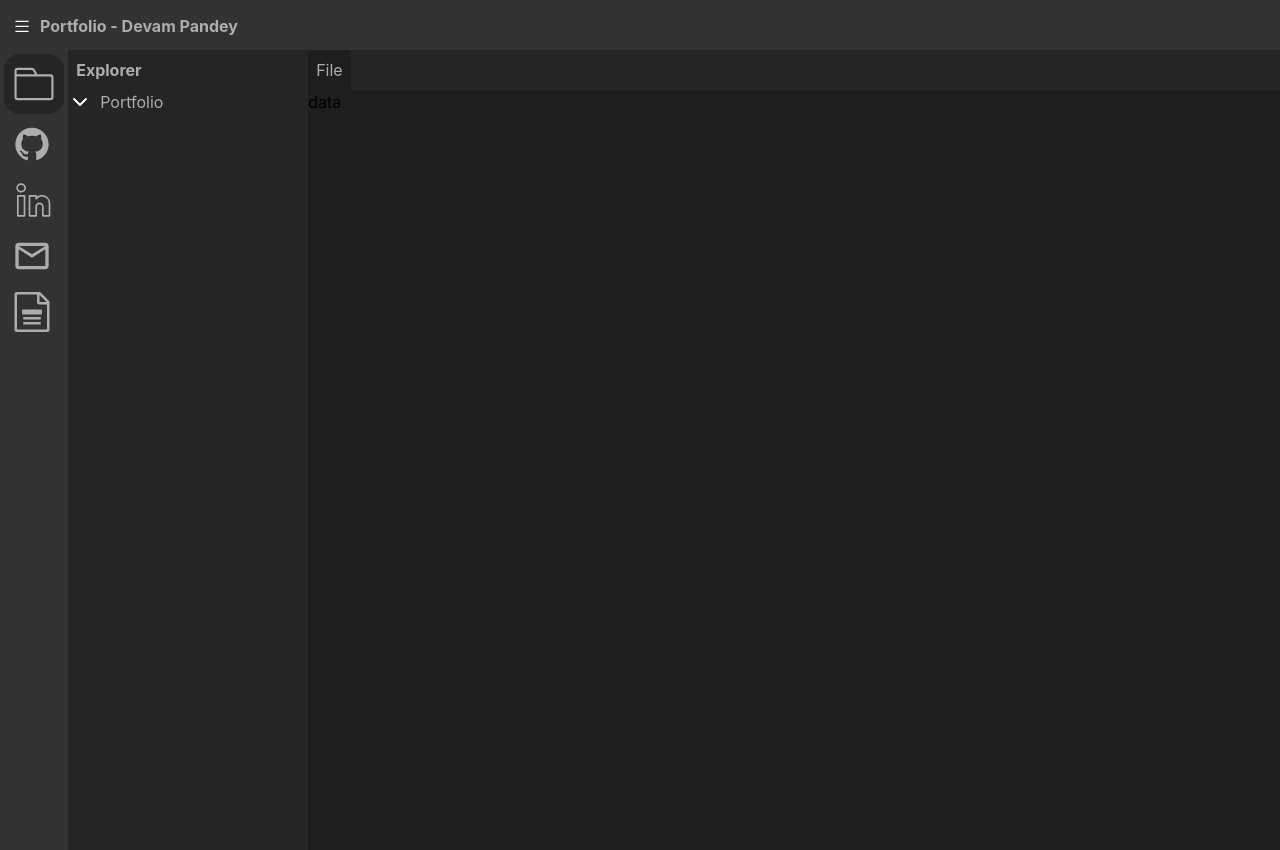
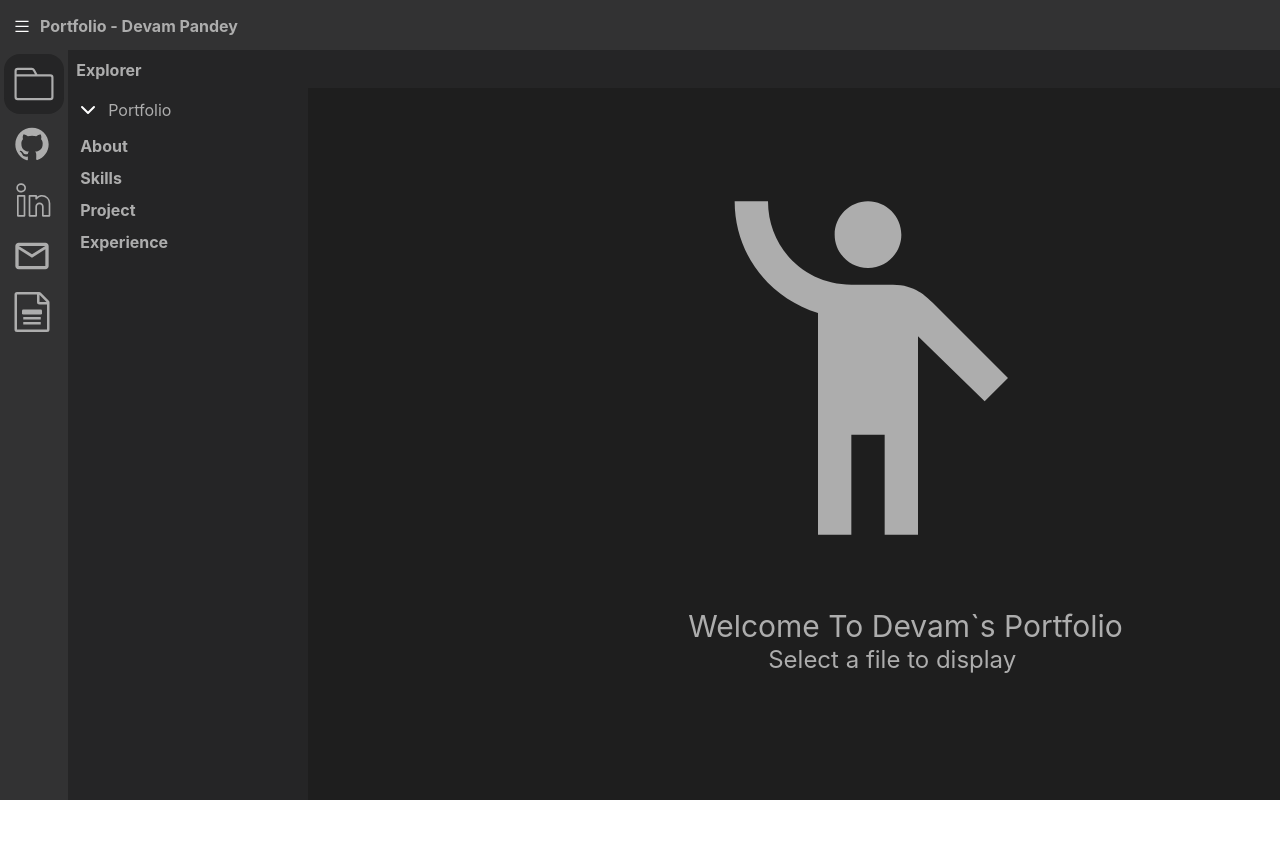
Before and after one commit to BEASTBOLTT/Portfolio, a React app: page / in a window 1280 px wide. After the commit the page ends 800 px from the top, so only its background shows below. Built offline with nearby package versions, Linux system fonts and the light colour scheme; the HTML template or start-up script is replaced by a standard one.

Commit message:
Fixed NavLinks

```diff
--- a/package.json
+++ b/package.json
@@ -13,6 +13,7 @@
     "@tailwindcss/vite": "^4.2.2",
     "react": "^19.2.4",
     "react-dom": "^19.2.4",
+    "react-router-dom": "^7.13.2",
     "tailwindcss": "^4.2.2"
   },
   "devDependencies": {
--- a/src/App.jsx
+++ b/src/App.jsx
@@ -1,23 +1,73 @@
-
-import Display from "./components/Display.jsx"
+import { createBrowserRouter, createRoutesFromElements, Route, RouterProvider } from "react-router-dom"
+import Home from "./components/Home.jsx"
 import Explorer from "./components/Explorer.jsx"
 import SideBar from "./components/SideBar.jsx"
+import Skills from "./components/Skills.jsx"
+import Experience from "./components/Experience.jsx"
+import Projects from "./components/Projects.jsx"
+import About from "./components/About.jsx"
+import { useState } from "react"
+
+
+const router = createBrowserRouter(
+  createRoutesFromElements(
+    <Route >
+      <Route path="/" element={
+        <>
+          <Explorer />
+          <Home />
+        </>
+      } />
+      <Route path="/skills" element={
+        <>
+          <Explorer />
+          <Skills />
+        </>
+      } />
+      <Route path="/projects" element={
+        <>
+          <Explorer />
+          <Projects />
+        </>
+      } />
+      <Route path="/exp" element={
+        <>
+          <Explorer />
+          <Experience />
+        </>
+      } />
+      <Route path="/about" element={
+        <>
+          <Explorer />
+          <About />
+        </>
+      } />
+    </Route>
+
+  )
+)
+
 
 
 function App() {
 
+  const [menuActive, setMenuActive] = useState(true)
+
+  function handleMenu() {
+    setMenuActive(!menuActive)
+  }
+
 
   return (
-    <div>
-      <div className=" bg-[#323233] text-white p-3 flex">
-        <svg className="h-5 w-5 mr-2 mt-1" xmlns="http://www.w3.org/2000/svg" width="16" height="16" viewBox="0 0 16 16"><path fill="#ADADAD" stroke="currentColor"  d="m2.75 12.25h10.5m-10.5-4h10.5m-10.5-4h10.5" /></svg>
+    <div className="h-screen w-screen flex flex-col">
+      <div className=" bg-[#323233] text-white p-3 w-screen flex">
+        <svg onClick={handleMenu} className="h-5 w-5 mr-2 mt-1" xmlns="http://www.w3.org/2000/svg" width="16" height="16" viewBox="0 0 16 16"><path fill="#ADADAD" stroke="currentColor" d="m2.75 12.25h10.5m-10.5-4h10.5m-10.5-4h10.5" /></svg>
         <h1 className="mt-0.5 text-[#ADADAD] font-bold">Portfolio - Devam Pandey</h1>
       </div>
-      <div className="flex">
-        <SideBar />
+      <div className="h-full flex">
+        <SideBar menuActive={menuActive} />
         <div className=" flex w-full">
-          <Explorer />
-          <Display />
+          <RouterProvider router={router} />
         </div>
       </div>
     </div>
--- /dev/null
+++ b/src/components/About.jsx
@@ -0,0 +1,18 @@
+
+
+const About = () => {
+  return (
+      <div className="flex flex-1  flex-col">
+          <div className=" bg-[#252526] h-10">
+              <div className='bg-[#1E1E1E] w-fit h-10 flex'>
+                  <h3 className="text-[#ADADAD] p-2 pr-1">about</h3>
+                  <svg className='mt-3.5 mr-2' xmlns="http://www.w3.org/2000/svg" width="16" height="16" viewBox="0 0 16 16"><path fill="#ADADAD" stroke="#ADADAD" stroke-linecap="round" stroke-linejoin="round" stroke-width="1.5" d="m11.25 4.75-6.5 6.5m0-6.5 6.5 6.5" /></svg>
+            </div>
+
+          </div>
+          <div className="bg-[#1E1E1E] h-full">about</div>
+      </div>
+  )
+}
+
+export default About
--- a/src/components/Display.jsx
+++ /dev/null
@@ -1,13 +0,0 @@
-
-function Display(){
-    return(
-        <div className="flex flex-1  flex-col">
-            <div className=" bg-[#252526] h-10">
-                <h3 className="text-[#ADADAD] bg-[#1E1E1E] w-fit h-10 p-2">File</h3>
-            </div>
-            <div className="bg-[#1E1E1E] h-full">data</div>
-        </div>
-    )
-}
-
-export default Display;
--- /dev/null
+++ b/src/components/Experience.jsx
@@ -0,0 +1,18 @@
+import React from 'react'
+
+const Experience = () => {
+  return (
+    <div className="flex flex-1  flex-col">
+      <div className=" bg-[#252526] h-10">
+        <div className='bg-[#1E1E1E] w-fit h-10 flex'>
+          <h3 className="text-[#ADADAD] p-2 pr-1">experience</h3>
+          <svg className='mt-3.5 mr-2' xmlns="http://www.w3.org/2000/svg" width="16" height="16" viewBox="0 0 16 16"><path fill="#ADADAD" stroke="#ADADAD" stroke-linecap="round" stroke-linejoin="round" stroke-width="1.5" d="m11.25 4.75-6.5 6.5m0-6.5 6.5 6.5" /></svg>
+        </div>
+
+      </div>
+      <div className="bg-[#1E1E1E] h-full">Experience</div>
+    </div>
+  )
+}
+
+export default Experience
--- a/src/components/Explorer.jsx
+++ b/src/components/Explorer.jsx
@@ -1,15 +1,38 @@
-
-
+import { useState } from "react";
+import { NavLink } from "react-router-dom";
 
 function Explorer(){
+    const [isVisible, setVisible] = useState(true);
+
+    function handleActive(){
+        setVisible(!isVisible);
+    }
     return(
-        <div className="bg-[#252526] h-screen w-60 text-[#ADADAD]">
+        <div className="bg-[#252526] h-full w-60 text-[#ADADAD]">
             <h1 className="p-2 font-bold"> Explorer </h1>
-            <div className="flex">
-                <svg xmlns="http://www.w3.org/2000/svg" width="24" height="24" viewBox="0 0 24 24"><path fill="white" d="M18.707 8.293a1 1 0 0 1 0 1.414l-6 6a1 1 0 0 1-1.414 0l-6-6a1 1 0 0 1 1.414-1.414L12 13.586l5.293-5.293a1 1 0 0 1 1.414 0" /></svg>
+            <div className="flex m-2">
+                <svg onClick={handleActive} xmlns="http://www.w3.org/2000/svg" width="24" height="24" viewBox="0 0 24 24"><path fill="white" d="M18.707 8.293a1 1 0 0 1 0 1.414l-6 6a1 1 0 0 1-1.414 0l-6-6a1 1 0 0 1 1.414-1.414L12 13.586l5.293-5.293a1 1 0 0 1 1.414 0" /></svg>
 
                 <h1 className="pl-2">Portfolio</h1>
+
             </div>
+            {isVisible
+            ?<div className="flex flex-col">
+                <NavLink to='/about' className={({ isActive }) => isActive ? "" : "m-1 ml-3 font-bold"}>
+                    About
+                </NavLink>
+                    <NavLink to='/skills' className={({ isActive }) => isActive ? "" : "m-1 ml-3 font-bold"}>
+                    Skills
+                </NavLink>
+                <NavLink to='/projects' className={({ isActive }) => isActive ? "" : "m-1 ml-3 font-bold"}>
+                    Project
+                </NavLink>
+                <NavLink to='/exp' className={({ isActive }) => isActive ? "" : "m-1 ml-3 font-bold"}>
+                    Experience
+                </NavLink>
+            </div>
+            :null
+            }
         </div>
     )
 }
--- /dev/null
+++ b/src/components/Home.jsx
@@ -0,0 +1,16 @@
+
+function Home(){
+    return(
+        <div className="flex flex-1  flex-col">
+            <div className=" bg-[#252526] h-10">
+            </div>
+            <div className="bg-[#1E1E1E] h-full">
+                <svg className="h-120 w-100 ml-90 mt-10" xmlns="http://www.w3.org/2000/svg" width="24" height="24" viewBox="0 0 24 24"><path fill="#ADADAD" d="M12 2c1.1 0 2 .9 2 2s-.9 2-2 2s-2-.9-2-2s.9-2 2-2m3.9 6.1c-.4-.4-1.1-1.1-2.4-1.1H11C8.2 7 6 4.8 6 2H4c0 3.2 2.1 5.8 5 6.7V22h2v-6h2v6h2V10.1l4 3.9l1.4-1.4z" /></svg>
+                <h1 className="text-[#ADADAD] text-3xl ml-95">Welcome To Devam`s Portfolio</h1>
+                <p className="text-[#ADADAD] text-2xl ml-115">Select a file to display</p>
+            </div>
+        </div>
+    )
+}
+
+export default Home;
--- /dev/null
+++ b/src/components/Projects.jsx
@@ -0,0 +1,18 @@
+import React from 'react'
+
+const Projects = () => {
+  return (
+    <div className="flex flex-1  flex-col">
+      <div className=" bg-[#252526] h-10">
+        <div className='bg-[#1E1E1E] w-fit h-10 flex'>
+          <h3 className="text-[#ADADAD] p-2 pr-1">projects</h3>
+          <svg className='mt-3.5 mr-2' xmlns="http://www.w3.org/2000/svg" width="16" height="16" viewBox="0 0 16 16"><path fill="#ADADAD" stroke="#ADADAD" stroke-linecap="round" stroke-linejoin="round" stroke-width="1.5" d="m11.25 4.75-6.5 6.5m0-6.5 6.5 6.5" /></svg>
+        </div>
+
+      </div>
+      <div className="bg-[#1E1E1E] h-full">Projects</div>
+    </div>
+  )
+}
+
+export default Projects
--- a/src/components/SideBar.jsx
+++ b/src/components/SideBar.jsx
@@ -1,8 +1,9 @@
 
 
-function SideBar() {
+function SideBar({menuActive}) {
     return (
-        <div className="bg-[#323233] h-screen w-18">
+        menuActive
+            ? <div className="bg-[#323233] h-full w-18">
                 <svg className="h-15 w-15 p-1 pl-1 bg-[#252526] m-1 rounded-2xl" xmlns="http://www.w3.org/2000/svg" width="48" height="48" viewBox="0 0 48 48"><path fill="#ADADAD" d="M24.712 10.555L27.154 15H39a3 3 0 0 1 3 3v18a3 3 0 0 1-3 3H9a3 3 0 0 1-3-3V12a3 3 0 0 1 3-3h13.083a3 3 0 0 1 2.629 1.555M40 18a1 1 0 0 0-1-1H8v19a1 1 0 0 0 1 1h30a1 1 0 0 0 1-1zM9 11a1 1 0 0 0-1 1v3h16.872l-1.913-3.482a1 1 0 0 0-.876-.518z" /></svg>
                 <a href="https://github.com/BEASTBOLTT">
                     <svg className="h-13 m-1 w-13 p-1 pl-2" xmlns="http://www.w3.org/2000/svg" width="24" height="24" viewBox="0 0 24 24"><path fill="#ADADAD" d="M12 2.249c-5.484 0-10 4.452-10 10c0 4.387 2.871 8.13 6.871 9.484c.516.097.677-.226.677-.452s0-.87-.032-1.742c-2.774.645-3.355-1.355-3.355-1.355c-.451-1.129-1.129-1.451-1.129-1.451c-.903-.645.033-.645.033-.645c1 .032 1.548 1.032 1.548 1.032c.87 1.548 2.355 1.097 2.903.806c.097-.645.355-1.096.645-1.354c-2.193-.226-4.548-1.097-4.548-4.904c0-1.096.42-1.967 1.032-2.645c-.097-.226-.451-1.258.097-2.645c0 0 .87-.258 2.774 1.032a9.3 9.3 0 0 1 2.516-.355c.871 0 1.742.097 2.516.355c1.904-1.258 2.742-1.032 2.742-1.032c.549 1.355.226 2.42.097 2.645c.645.678 1.032 1.58 1.032 2.645c0 3.807-2.355 4.678-4.548 4.904c.355.322.677.967.677 1.87c0 1.355-.032 2.42-.032 2.742c0 .259.194.549.678.452C19.129 20.314 22 16.604 22 12.185c-.032-5.484-4.516-9.936-10-9.936" /></svg>
@@ -17,6 +18,7 @@ function SideBar() {
                     <svg className="h-13 m-1 w-13 p-1 pl-2" xmlns="http://www.w3.org/2000/svg" width="16" height="16" viewBox="0 0 16 16"><path fill="none" stroke="#ADADAD" d="M14.5 4.2V15a.5.5 0 0 1-.5.5H2a.5.5 0 0 1-.5-.5V1A.5.5 0 0 1 2 .5h8.85a.5.5 0 0 1 .36.15l3.15 3.2a.5.5 0 0 1 .14.35zm-10 8.3h7m-7-2h7m-1-10V4a.5.5 0 0 0 .5.5h3.5" /><rect width="8" height="2" x="4" y="7" fill="#ADADAD" rx=".5" ry=".5" /></svg>
                 </a>
             </div>
+            : null
     )
 }
 
--- /dev/null
+++ b/src/components/Skills.jsx
@@ -0,0 +1,18 @@
+
+
+const Skills = () => {
+  return (
+    <div className="flex flex-1  flex-col">
+      <div className=" bg-[#252526] h-10">
+        <div className='bg-[#1E1E1E] w-fit h-10 flex'>
+          <h3 className="text-[#ADADAD] p-2 pr-1">skills</h3>
+          <svg className='mt-3.5 mr-2' xmlns="http://www.w3.org/2000/svg" width="16" height="16" viewBox="0 0 16 16"><path fill="#ADADAD" stroke="#ADADAD" stroke-linecap="round" stroke-linejoin="round" stroke-width="1.5" d="m11.25 4.75-6.5 6.5m0-6.5 6.5 6.5" /></svg>
+        </div>
+
+      </div>
+      <div className="bg-[#1E1E1E] h-full">Skills</div>
+    </div>
+  )
+}
+
+export default Skills
```
Also changed, not shown: 1 other file (tests, documents, lock files or other folders). Lines whose indentation alone changed are shown as unchanged.
